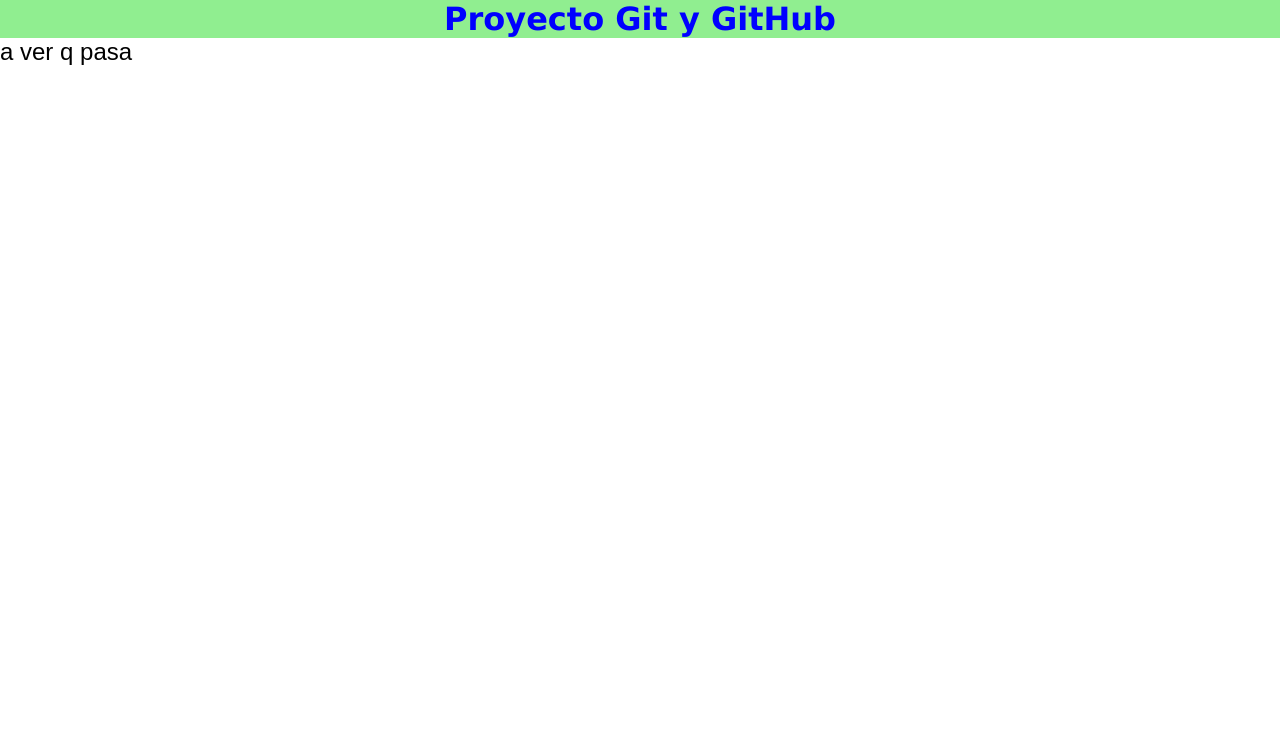
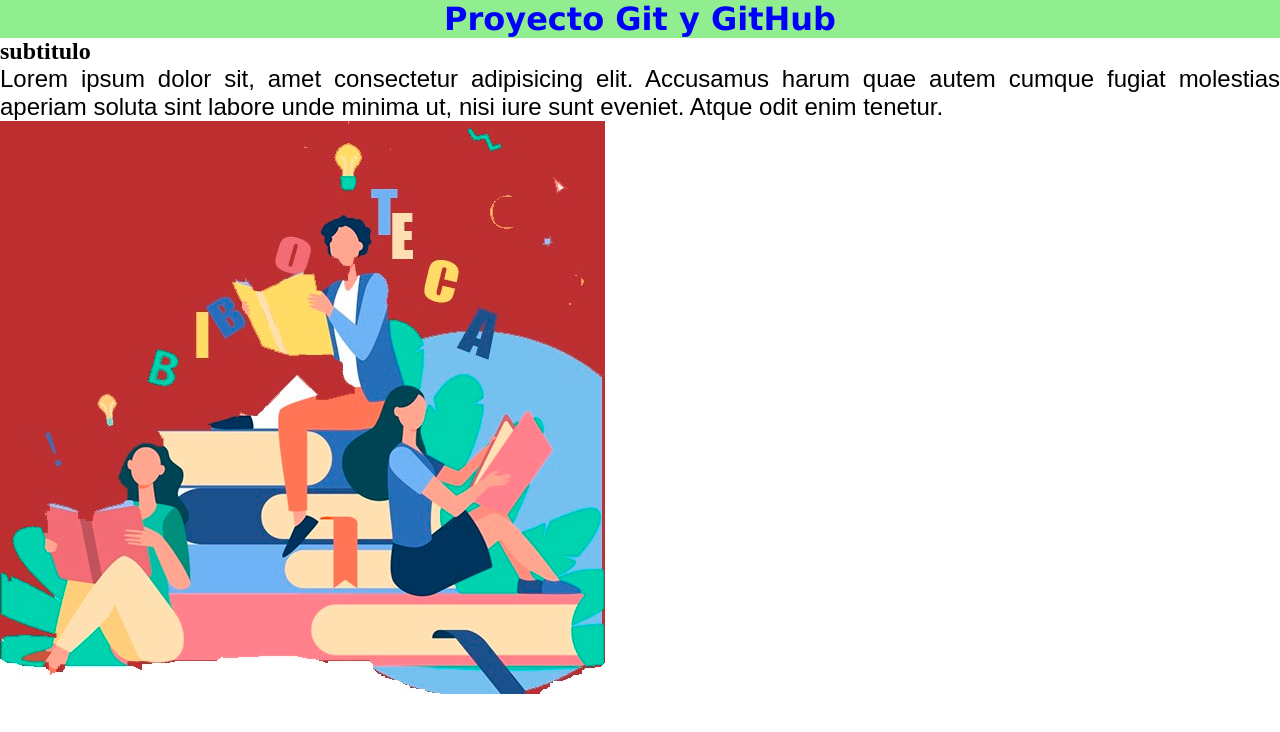
Before and after one commit to cheberamos/repoCodoaCodo, a plain HTML site: page index.html in a window 1280 px wide. Drawn offline with Linux system fonts and the light colour scheme.

Commit message:
agrego textos e imagen libros

```diff
--- a/index.html
+++ b/index.html
@@ -9,6 +9,11 @@
 </head>
 <body>
     <h1>Proyecto Git y GitHub</h1>
-        <p>a ver q pasa</p>
+    <h2>subtitulo</h2>
+        <p>Lorem ipsum dolor sit, amet consectetur adipisicing elit. Accusamus harum quae autem cumque fugiat molestias aperiam soluta sint labore unde minima ut, nisi iure sunt eveniet. Atque odit enim tenetur.
+
+        </p>
+        <img src="img/libros con texto.jpg" alt="">
+
 </body>
 </html>
```
Also changed, not shown: img/libros con texto.jpg (added).
